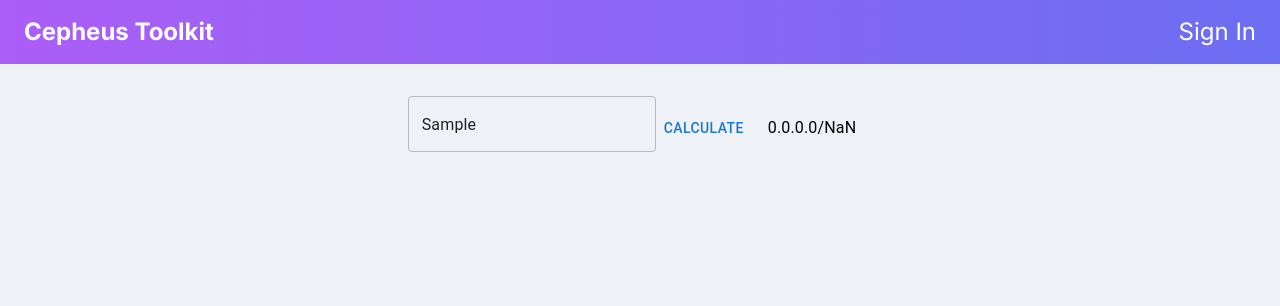
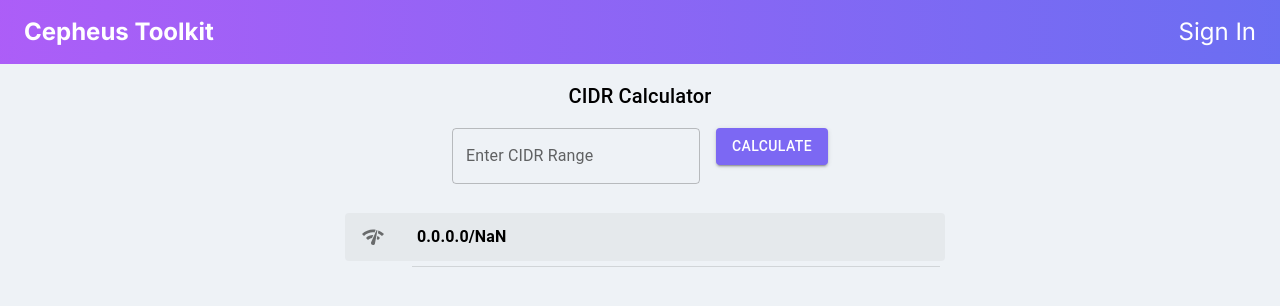
Before and after one commit to RealXuChe/CS385, a Next.js app: page /toolbox/cidr-calculator in a window 1280 px wide. Both pictures are taken after typing "Sample" into the empty fields and a click on the button "CALCULATE". Shown: the top 306 px of the page. Built offline with nearby package versions, Linux system fonts and the light colour scheme.

Commit message:
cidr: improve ui, add history

```diff
--- a/src/app/toolbox/cidr-calculator/page.tsx
+++ b/src/app/toolbox/cidr-calculator/page.tsx
@@ -1,6 +1,18 @@
-'use client';
-import {Button, List, ListItem, ListItemText, TextField} from '@mui/material';
-import {useRef, useState} from "react";
+"use client";
+import {
+  ListItem,
+  ListItemText,
+  ListItemIcon,
+  Divider,
+  Typography,
+  Box,
+  Grid,
+  TextField,
+  Button,
+  List,
+} from "@mui/material";
+import NetworkCheckIcon from "@mui/icons-material/NetworkCheck"; // Import an icon
+import { useRef, useState, useEffect } from "react";
 
 class CIDR {
   private prefix_len: number;
@@ -8,9 +20,9 @@ class CIDR {
   private mask_num: number;
 
   static from_str(s: string) {
-        let arr = s.split('/');
+    let arr = s.split("/");
     let addr = arr[0];
-        let ip_seg = addr.split('.');
+    let ip_seg = addr.split(".");
 
     let prefix_len = parseInt(arr[1]);
 
@@ -30,7 +42,6 @@ class CIDR {
    * @param {number} pl - prefix length
    * @param {number} pf - address prefix*/
   constructor(pl: number, pf: number) {
-
     this.prefix_len = pl;
 
     this.addr_num = pf;
@@ -50,11 +61,15 @@ class CIDR {
       bin_repr >>= 8;
     }
     seg.reverse();
-        let addr = '';
+    let addr = "";
     for (let i = 0; i < seg.length - 1; i++) {
-            addr = addr.concat(seg[i].toString(), '.');
+      addr = addr.concat(seg[i].toString(), ".");
     }
-        addr = addr.concat(seg[seg.length - 1].toString(), '/', this.prefix_len.toString());
+    addr = addr.concat(
+      seg[seg.length - 1].toString(),
+      "/",
+      this.prefix_len.toString(),
+    );
     return addr;
   }
 
@@ -73,15 +88,22 @@ class CIDR {
 
   bisect(): CIDR[] {
     if (this.prefix_len === 32) {
-            return Array.of(this)
+      return Array.of(this);
     } else {
-            return Array.of(new CIDR(this.prefix_len + 1, this.addr_num), new CIDR(this.prefix_len + 1, this.addr_num | (1 << (32 - (this.prefix_len + 1)))));
+      return Array.of(
+        new CIDR(this.prefix_len + 1, this.addr_num),
+        new CIDR(
+          this.prefix_len + 1,
+          this.addr_num | (1 << (32 - (this.prefix_len + 1))),
+        ),
+      );
     }
   }
 
   greater(b: CIDR): boolean {
     if (this.prefix_len >= b.prefix_len) return false;
-        if ((this.mask_num & b.addr_num) === this.addr_num) return true; else return false;
+    if ((this.mask_num & b.addr_num) === this.addr_num) return true;
+    else return false;
   }
 
   equals(b: CIDR) {
@@ -97,26 +119,43 @@ class CIDR {
 }
 
 function RenderCIDR(c: CIDR, idx: number) {
-    return (<ListItem key={idx}>
-        <ListItemText primary={c.info()}/>
-    </ListItem>);
+  return (
+    <div key={idx}>
+      <ListItem
+        sx={{
+          backgroundColor: "rgba(0, 0, 0, 0.04)", // Light background
+          margin: "5px",
+          borderRadius: "4px",
+          "&:hover": {
+            backgroundColor: "rgba(0, 0, 0, 0.08)", // Darker on hover
+          },
+        }}
+      >
+        <ListItemIcon>
+          <NetworkCheckIcon />
+        </ListItemIcon>
+        <ListItemText
+          primary={
+            <Typography variant="body1" sx={{ fontWeight: "bold" }}>
+              {c.info()}
+            </Typography>
+          }
+        />
+      </ListItem>
+      <Divider variant="inset" component="li" />
+    </div>
+  );
 }
 
 export default function Home() {
-    const [state, setState] = useState({
-        answer: [] as CIDR[]
-    });
-    const r = useRef({
-        input: ''
-    })
-    return (<div className="flex justify-center p-8">
-        <TextField onChange={(e) => {
-            r.current.input = e.target.value;
-        }}/>
-        <Button onClick={() => {
-            let OP = r.current.input.split('-');
+  const [state, setState] = useState({ answer: [] as CIDR[] });
+  const inputRef = useRef("");
+
+  const handleCalculate = () => {
+    let OP = inputRef.current.split("-");
+    saveHistory(inputRef.current);
     if (OP.length <= 1) {
-                let new_state = {...state, answer: OP.map((f) => CIDR.from_str(f))};
+      let new_state = { ...state, answer: OP.map((f) => CIDR.from_str(f)) };
       setState(new_state);
       return;
     }
@@ -129,10 +168,96 @@ export default function Home() {
       }
       ans = next;
     }
-            setState({...state, answer: ans});
-        }}>Calculate</Button>
-        <List>
-            {state.answer.map((e, idx) => RenderCIDR(e, idx))}
-        </List>
-    </div>);
+    setState({ ...state, answer: ans });
+  };
+
+  const formatDate = (date: Date) => {
+    return (
+      date.getFullYear() +
+      "-" +
+      ("0" + (date.getMonth() + 1)).slice(-2) +
+      "-" +
+      ("0" + date.getDate()).slice(-2) +
+      " " +
+      ("0" + date.getHours()).slice(-2) +
+      ":" +
+      ("0" + date.getMinutes()).slice(-2) +
+      ":" +
+      ("0" + date.getSeconds()).slice(-2)
+    );
+  };
+  const saveHistory = (text: string) => {
+    const toolName = "cidr-calculator";
+    let rawInfo = localStorage.getItem(toolName);
+    if (rawInfo == null) {
+      let newInfo = {
+        query: [text],
+        time: [formatDate(new Date())],
+      };
+      let newInfoStr = JSON.stringify(newInfo);
+      localStorage.setItem(toolName, newInfoStr);
+    } else {
+      let parsedInfo = JSON.parse(rawInfo);
+      let queries = parsedInfo["query"];
+      let times = parsedInfo["time"];
+      let nowQuery = text;
+      let nowTime = formatDate(new Date());
+      queries.push(nowQuery);
+      times.push(nowTime);
+      let newInfo = {
+        query: queries,
+        time: times,
+      };
+      let newInfoStr = JSON.stringify(newInfo);
+      localStorage.setItem(toolName, newInfoStr);
     }
+  };
+
+  const [inputValue, setInputValue] = useState("");
+  useEffect(() => {
+    const queryParams = new URLSearchParams(window.location.search);
+    const history = queryParams.get("history");
+    if (history != null) {
+      inputRef.current = history;
+      setInputValue(history);
+      handleCalculate();
+    }
+  }, []);
+
+  return (
+    <Box sx={{ flexGrow: 1, padding: 2 }}>
+      <Grid container spacing={2} justifyContent="center">
+        <Grid item xs={12}>
+          <Typography variant="h6" textAlign="center">
+            CIDR Calculator
+          </Typography>
+        </Grid>
+        <Grid item>
+          <TextField
+            label="Enter CIDR Range"
+            // placeholder="127.0.0.1/20"
+            variant="outlined"
+            value={inputValue}
+            onChange={(e) => (inputRef.current = e.target.value)}
+          />
+        </Grid>
+        <Grid item>
+          <Button
+            variant="contained"
+            style={{ backgroundColor: "rgb(124,104,243)", color: "white" }}
+            onClick={handleCalculate}
+          >
+            Calculate
+          </Button>
+        </Grid>
+        <Grid item xs={12}>
+          <Box sx={{ maxWidth: "600px", margin: "auto" }}>
+            {" "}
+            {/* Centering and limiting width */}
+            <List>{state.answer.map((e, idx) => RenderCIDR(e, idx))}</List>
+          </Box>
+        </Grid>
+      </Grid>
+    </Box>
+  );
+}
```
Lines whose indentation alone changed are shown as unchanged.
